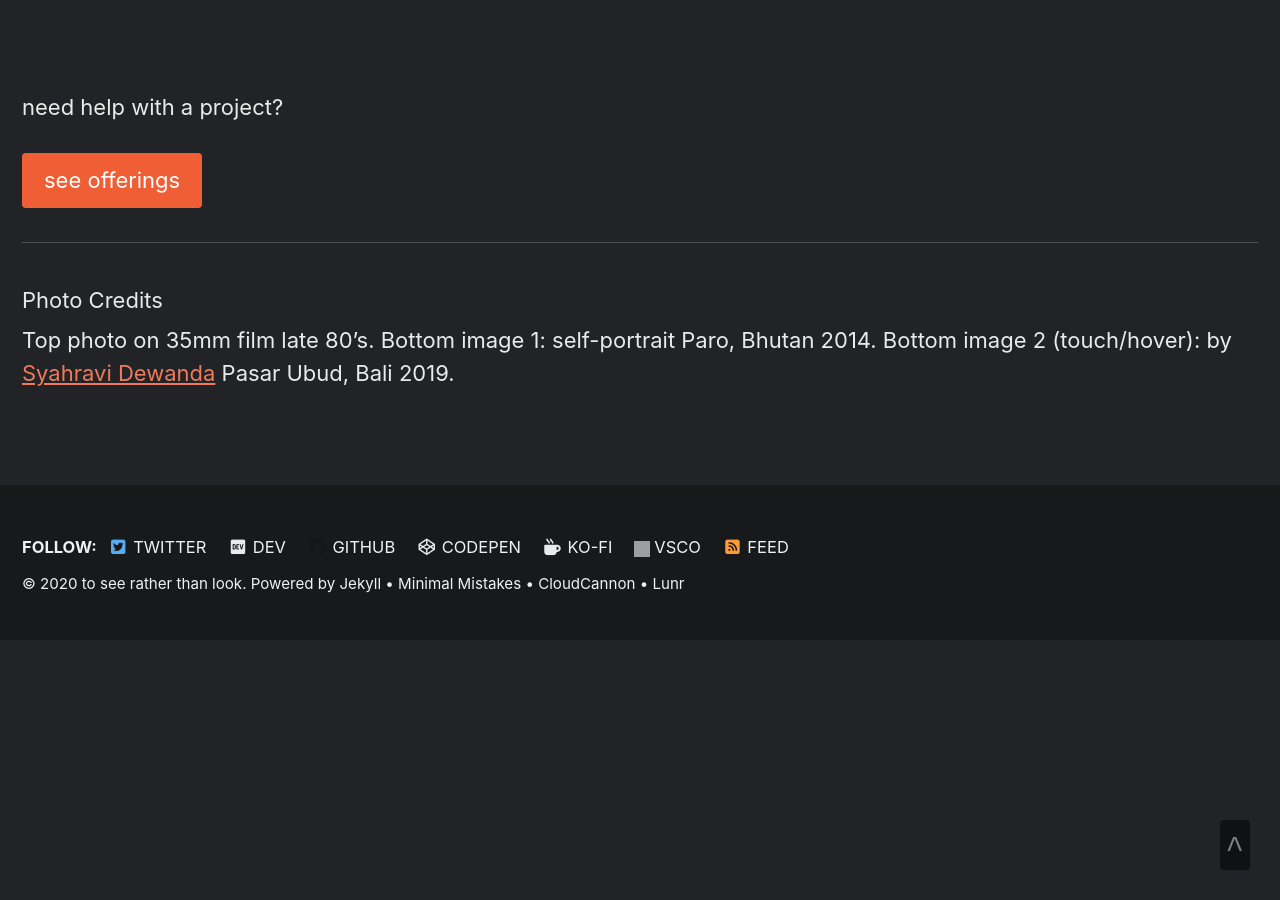
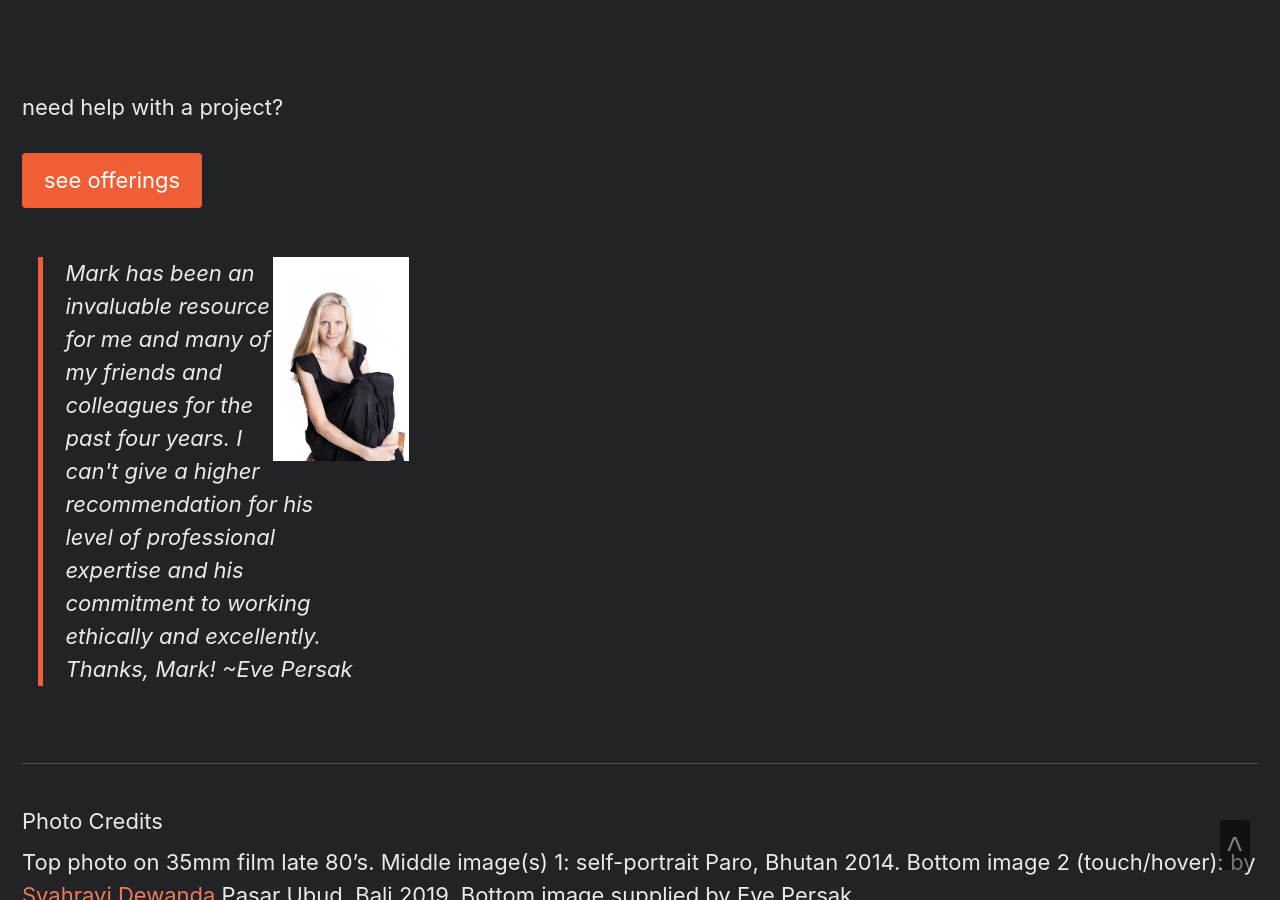
Before and after one commit to marklchaves/caughtmyeye, a Jekyll site: the page built from _pages/about.md, in a window 1280 px wide and 900 px high, scrolled down 1762 px. Built offline with Jekyll 4.4.1, drawn with Linux system fonts in a browser that asks for light colours; cached includes are drawn as plain includes; nearby versions of some CDN libraries; grey boxes are pictures that could not be loaded.

Commit message:
Testimonial

```diff
--- a/_pages/about.md
+++ b/_pages/about.md
@@ -33,11 +33,15 @@ need help with a project?
 
 <a href="/offerings" class="btn btn--primary btn--large">see offerings</a>
 
+<div class="animation-element slide-left clearfix">
+  <img style="display:inline;float:right" src="/assets/images/about/eve-sitting-black-clothes-knees-336.jpg" alt="Eve Persak - Testimonial for mark l chaves" width="136"><blockquote>Mark has been an invaluable resource for me and many of my friends and colleagues for the past four years. I can't give a higher recommendation for his level of professional expertise and his commitment to working ethically and excellently.  Thanks, Mark! ~Eve Persak</blockquote>
+</div>
+
 ---
 
 ### Photo Credits
 
-Top photo on 35mm film late 80's. Bottom image 1: self-portrait Paro, Bhutan 2014. Bottom image 2 (touch/hover): by [Syahravi Dewanda](https://www.instagram.com/ravi_from_accounting/) Pasar Ubud, Bali 2019.
+Top photo on 35mm film late 80's. Middle image(s) 1: self-portrait Paro, Bhutan 2014. Bottom image 2 (touch/hover): by [Syahravi Dewanda](https://www.instagram.com/ravi_from_accounting/) Pasar Ubud, Bali 2019. Bottom image supplied by Eve Persak.
 
 <!-- Animations didn't work when added in head/custom.html. Adding here for now. -->
 <script type="text/javascript" src="https://ajax.googleapis.com/ajax/libs/jquery/3.3.1/jquery.min.js"></script>
```
Also changed, not shown: _photography/interior.md (+0 -3 lines), assets/images/about/eve-sitting-black-clothes-knees-336.jpg (added).
